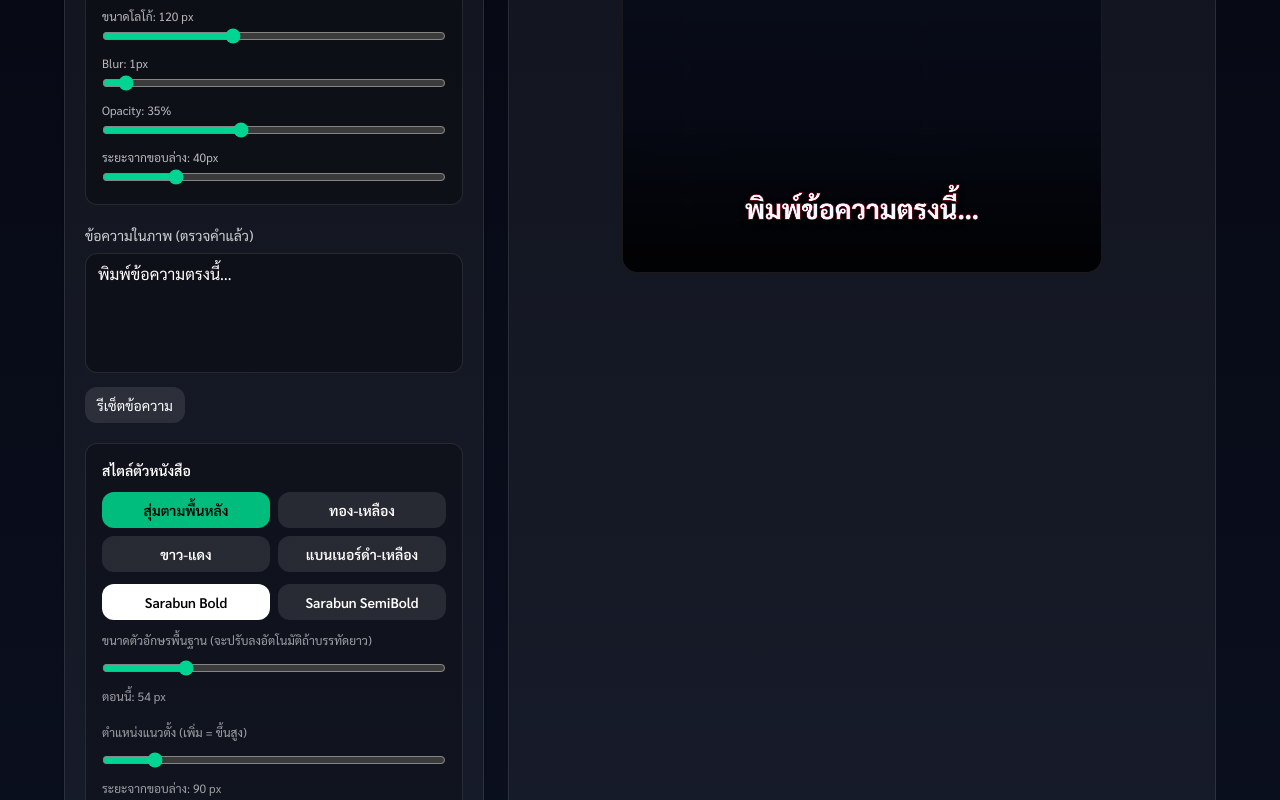
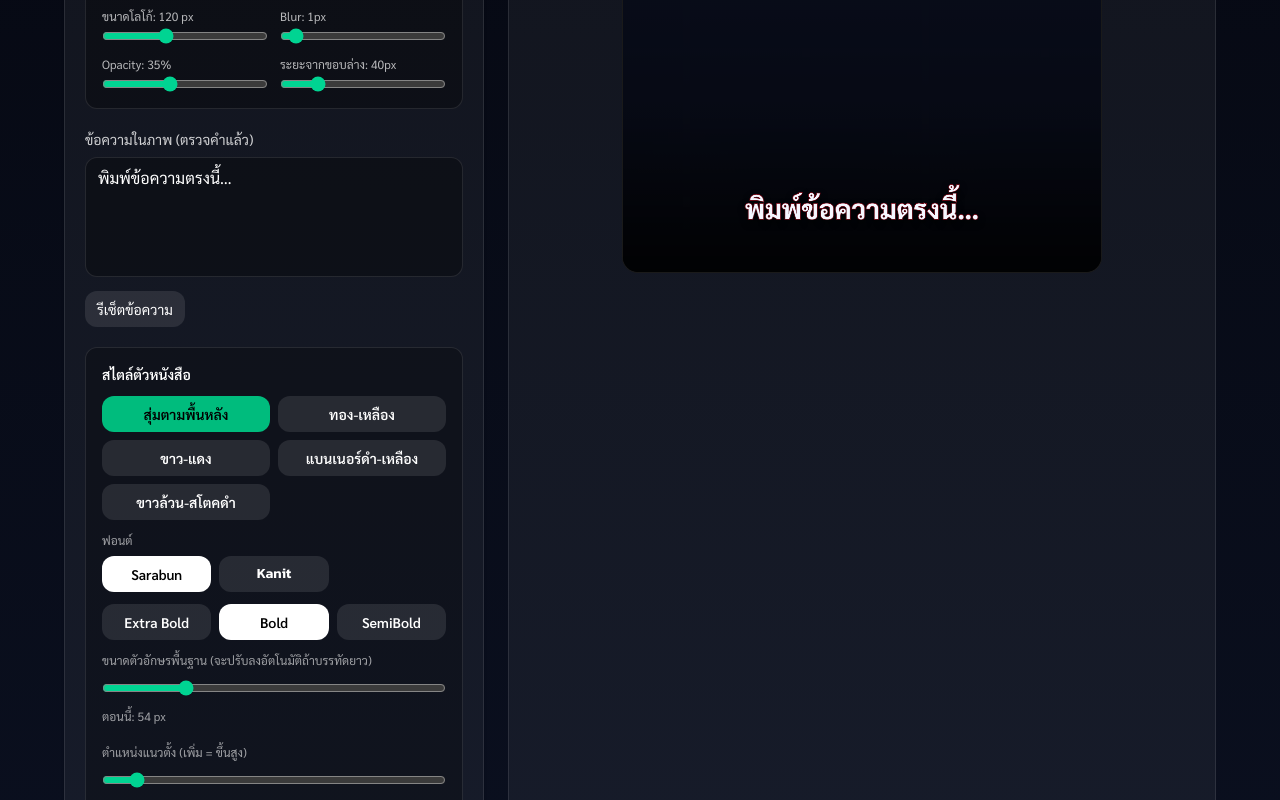
Before and after one commit to skangman/fb_image_gen, a Next.js app: page / in a window 1280 px wide. Shown: the part 500-1300 px from the top of the page. Built offline with nearby package versions, Linux system fonts and the light colour scheme.

Commit message:
Adjust logo controls layout

```diff
--- a/src/app/components/ImageComposer.tsx
+++ b/src/app/components/ImageComposer.tsx
@@ -1,7 +1,7 @@
 "use client";
 
 import React, { useEffect, useRef, useState } from "react";
-import { Sarabun } from "next/font/google";
+import { Kanit, Prompt as PromptFont, Sarabun } from "next/font/google";
 
 const DEFAULT_TEXT = "พิมพ์ข้อความตรงนี้…";
 const DEFAULT_CAPTION = "แคปชั่นโพสต์ใหม่....";
@@ -10,20 +10,56 @@ const THAI_FONT_FALLBACK =
   '"Sarabun", "Noto Sans Thai", "Kanit", "Sukhumvit Set", "Prompt", "Maitree", "Pridi", system-ui, -apple-system, "Tahoma", "Arial", sans-serif';
 
 const sarabun = Sarabun({
-  weight: ["600", "700"],
+  weight: ["600", "700", "800"],
   subsets: ["latin", "thai"],
   display: "swap",
 });
 
-const FONT_CHOICES = [
-  "Sarabun",
-  "Kanit",
-  "Pridi",
-  "Athiti",
-  "Prompt",
-  "Maitree",
-  "Bai Jamjuree",
-  "Anuphan",
+const kanit = Kanit({
+  weight: ["600", "700", "800"],
+  subsets: ["latin", "thai"],
+  display: "swap",
+});
+
+const promptFont = PromptFont({
+  weight: ["600", "700", "800"],
+  subsets: ["latin", "thai"],
+  display: "swap",
+});
+
+const buildStackFromFont = (
+  font: { style?: { fontFamily?: string } },
+  fallbackName: string
+) =>
+  font?.style?.fontFamily
+    ? `${font.style.fontFamily}, ${THAI_FONT_FALLBACK}`
+    : `"${fallbackName}", ${THAI_FONT_FALLBACK}`;
+
+const SARABUN_STACK = buildStackFromFont(sarabun, "Sarabun");
+const KANIT_STACK = buildStackFromFont(kanit, "Kanit");
+const PROMPT_STACK = buildStackFromFont(promptFont, "Prompt");
+
+const FONT_OPTIONS = [
+  {
+    key: "sarabun",
+    label: "Sarabun",
+    stack: SARABUN_STACK,
+    className: sarabun.className,
+  },
+  {
+    key: "kanit",
+    label: "Kanit",
+    stack: KANIT_STACK,
+    className: kanit.className,
+  },
+];
+
+const FONT_STACK_CHOICES = FONT_OPTIONS.map((opt) => opt.stack);
+
+const FONT_WEIGHT_OPTIONS = [
+  { weight: 800, label: "Extra Bold" },
+  { weight: 700, label: "Bold" },
+  { weight: 600, label: "SemiBold" },
 ];
 
 type RGB = { r: number; g: number; b: number };
@@ -49,12 +85,7 @@ type ImageTone = {
   isDark: boolean;
 };
 
-type PresetMode = "adaptive" | "gold" | "strike" | "banner";
-
-const SARABUN_STACK =
-  (sarabun.style.fontFamily &&
-    `${sarabun.style.fontFamily}, ${THAI_FONT_FALLBACK}`) ||
-  `"Sarabun", ${THAI_FONT_FALLBACK}`;
+type PresetMode = "adaptive" | "gold" | "strike" | "banner" | "mono";
 
 const clamp = (v: number, min = 0, max = 255) =>
   Math.min(max, Math.max(min, v));
@@ -125,12 +156,9 @@ function analyzeImageColors(image: HTMLImageElement): ImageTone | null {
   };
 }
 
-const buildFontStack = (primary?: string) =>
-  primary ? `"${primary}", ${THAI_FONT_FALLBACK}` : THAI_FONT_FALLBACK;
-
 const pickRandomFontStack = () => {
-  const idx = Math.floor(Math.random() * FONT_CHOICES.length);
-  return buildFontStack(FONT_CHOICES[idx]);
+  const idx = Math.floor(Math.random() * FONT_STACK_CHOICES.length);
+  return FONT_STACK_CHOICES[idx] || SARABUN_STACK;
 };
 
 function deriveFontStyleFromImage(
@@ -475,19 +503,28 @@ export default function ImageComposer() {
       drawFontSize -= 2;
     }
 
-    const totalTextHeight = lines.length * drawFontSize * fontStyle.lineHeight;
-    const startY = H - fontStyle.paddingY - totalTextHeight / 2;
+    const lineHeights = lines.map((ln) =>
+      (ln.trim() ? 1 : 0.55) * drawFontSize * fontStyle.lineHeight
+    );
+    const totalTextHeight = lineHeights.reduce((sum, h) => sum + h, 0);
+    const rawStartY = H - fontStyle.paddingY - totalTextHeight / 2;
+    const minStart = drawFontSize * 0.75;
+    const maxStart = Math.max(minStart, H - totalTextHeight - drawFontSize * 0.4);
+    const startY = Math.min(Math.max(rawStartY, minStart), maxStart);
 
     ctx.font = `${fontStyle.fontWeight} ${drawFontSize}px ${fontStyle.fontFamily}`;
 
     const isGold = preset === "gold";
     const isStrike = preset === "strike";
     const isBanner = preset === "banner";
+    const isMono = preset === "mono";
     const shadowColor = isGold
       ? "rgba(0,0,0,0.48)"
       : isStrike
       ? "rgba(0,0,0,0.8)"
       : isBanner
+      ? "rgba(0,0,0,0.75)"
+      : isMono
       ? "rgba(0,0,0,0.75)"
       : fontStyle.shadowColor;
     const strokeWidth = isGold
@@ -496,6 +533,8 @@ export default function ImageComposer() {
       ? Math.max(drawFontSize * 0.06, 4.5)
       : isBanner
       ? Math.max(drawFontSize * 0.05, 4.2)
+      : isMono
+      ? Math.max(drawFontSize * 0.06, 4.5)
       : fontStyle.strokeWidth;
     const strokeColor = isGold
       ? "#3b2500"
@@ -503,6 +542,8 @@ export default function ImageComposer() {
       ? "#0c0f1a"
       : isBanner
       ? "#0a0a0a"
+      : isMono
+      ? "#000000"
       : fontStyle.stroke;
 
     // เงา
@@ -513,6 +554,8 @@ export default function ImageComposer() {
       ? 22
       : isBanner
       ? 20
+      : isMono
+      ? 18
       : fontStyle.shadowBlur;
     ctx.shadowOffsetX = 0;
     ctx.shadowOffsetY = isGold
@@ -521,15 +564,18 @@ export default function ImageComposer() {
       ? 10
       : isBanner
       ? 12
+      : isMono
+      ? 10
       : fontStyle.shadowOffsetY;
 
     // stroke
     ctx.lineWidth = strokeWidth;
     ctx.strokeStyle = strokeColor;
 
+    let yCursor = startY;
     lines.forEach((ln, idx) => {
-      const y = startY + idx * drawFontSize * fontStyle.lineHeight;
-      ctx.strokeText(ln, W / 2, y);
+      ctx.strokeText(ln, W / 2, yCursor);
+      yCursor += lineHeights[idx];
     });
 
     // fill
@@ -564,12 +610,15 @@ export default function ImageComposer() {
       grad.addColorStop(0.55, "#f2c23a");
       grad.addColorStop(1, "#f2c23a");
       ctx.fillStyle = grad;
+    } else if (isMono) {
+      ctx.fillStyle = "#ffffff";
     } else {
       ctx.fillStyle = fontStyle.fill;
     }
+    yCursor = startY;
     lines.forEach((ln, idx) => {
-      const y = startY + idx * drawFontSize * fontStyle.lineHeight;
-      ctx.fillText(ln, W / 2, y);
+      ctx.fillText(ln, W / 2, yCursor);
+      yCursor += lineHeights[idx];
     });
 
     // reset shadow
@@ -692,9 +741,9 @@ export default function ImageComposer() {
                 className="w-full rounded-xl border border-white/10 bg-black/40 px-3 py-2 text-sm text-white outline-none"
               />
             </div>
-            <div className="mt-3 grid gap-2 text-xs text-white/70">
-              <label>
-                ขนาดโลโก้: {Math.round(logoSettings.size)} px
+            <div className="mt-3 grid grid-cols-2 gap-3 text-xs text-white/70">
+              <label className="flex flex-col gap-1">
+                <span>ขนาดโลโก้: {Math.round(logoSettings.size)} px</span>
                 <input
                   type="range"
                   min={60}
@@ -707,11 +756,11 @@ export default function ImageComposer() {
                       size: Number(e.target.value),
                     }))
                   }
-                  className="mt-1 w-full accent-emerald-400"
+                  className="w-full accent-emerald-400"
                 />
               </label>
-              <label>
-                Blur: {logoSettings.blur}px
+              <label className="flex flex-col gap-1">
+                <span>Blur: {logoSettings.blur}px</span>
                 <input
                   type="range"
                   min={0}
@@ -724,11 +773,11 @@ export default function ImageComposer() {
                       blur: Number(e.target.value),
                     }))
                   }
-                  className="mt-1 w-full accent-emerald-400"
+                  className="w-full accent-emerald-400"
                 />
               </label>
-              <label>
-                Opacity: {Math.round(logoSettings.opacity * 100)}%
+              <label className="flex flex-col gap-1">
+                <span>Opacity: {Math.round(logoSettings.opacity * 100)}%</span>
                 <input
                   type="range"
                   min={5}
@@ -741,11 +790,11 @@ export default function ImageComposer() {
                       opacity: Number(e.target.value) / 100,
                     }))
                   }
-                  className="mt-1 w-full accent-emerald-400"
+                  className="w-full accent-emerald-400"
                 />
               </label>
-              <label>
-                ระยะจากขอบล่าง: {logoSettings.padding}px
+              <label className="flex flex-col gap-1">
+                <span>ระยะจากขอบล่าง: {logoSettings.padding}px</span>
                 <input
                   type="range"
                   min={10}
@@ -758,7 +807,7 @@ export default function ImageComposer() {
                       padding: Number(e.target.value),
                     }))
                   }
-                  className="mt-1 w-full accent-emerald-400"
+                  className="w-full accent-emerald-400"
                 />
               </label>
             </div>
@@ -797,6 +846,7 @@ export default function ImageComposer() {
                 { key: "gold", label: "ทอง-เหลือง" },
                 { key: "strike", label: "ขาว-แดง" },
                 { key: "banner", label: "แบนเนอร์ดำ-เหลือง" },
+                { key: "mono", label: "ขาวล้วน-สโตคดำ" },
               ].map((opt) => (
                 <button
                   key={opt.key}
@@ -812,23 +862,44 @@ export default function ImageComposer() {
               ))}
             </div>
 
-            <div className="grid grid-cols-2 gap-2">
-              {[
-                { weight: 700, label: "Sarabun Bold" },
-                { weight: 600, label: "Sarabun SemiBold" },
-              ].map((opt) => (
+            <div className="grid gap-2">
+              <div className="text-xs text-white/60">ฟอนต์</div>
+              <div className="grid grid-cols-3 gap-2">
+                {FONT_OPTIONS.map((opt) => (
+                  <button
+                    key={opt.key}
+                    onClick={() =>
+                      setFontStyle((prev) => ({
+                        ...prev,
+                        fontFamily: opt.stack,
+                      }))
+                    }
+                    className={`${
+                      opt.className
+                    } rounded-xl px-3 py-2 text-sm font-semibold ${
+                      fontStyle.fontFamily === opt.stack
+                        ? "bg-white text-black"
+                        : "bg-white/10 text-white hover:bg-white/15"
+                    }`}
+                  >
+                    {opt.label}
+                  </button>
+                ))}
+              </div>
+            </div>
+
+            <div className="grid grid-cols-3 gap-2">
+              {FONT_WEIGHT_OPTIONS.map((opt) => (
                 <button
                   key={opt.weight}
                   onClick={() =>
                     setFontStyle((prev) => ({
                       ...prev,
-                      fontFamily: SARABUN_STACK,
                       fontWeight: opt.weight,
                     }))
                   }
                   className={`rounded-xl px-3 py-2 text-sm font-semibold ${
-                    fontStyle.fontWeight === opt.weight &&
-                    fontStyle.fontFamily.includes("Sarabun")
+                    fontStyle.fontWeight === opt.weight
                       ? "bg-white text-black"
                       : "bg-white/10 text-white hover:bg-white/15"
                   }`}
@@ -865,8 +936,8 @@ export default function ImageComposer() {
             </label>
             <input
               type="range"
-              min={60}
-              max={280}
+              min={0}
+              max={1100}
               step={2}
               value={fontStyle.paddingY}
               onChange={(e) =>
@@ -878,7 +949,7 @@ export default function ImageComposer() {
               className="w-full accent-emerald-400"
             />
             <div className="text-xs text-white/60">
-              ระยะจากขอบล่าง: {Math.round(fontStyle.paddingY)} px
+              ปรับค่า 0 (ล่าง) ถึง 1100 (บน): {Math.round(fontStyle.paddingY)} px
             </div>
           </div>
 
```
